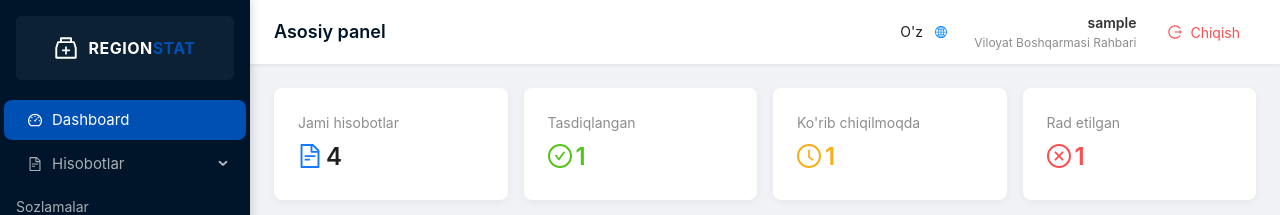
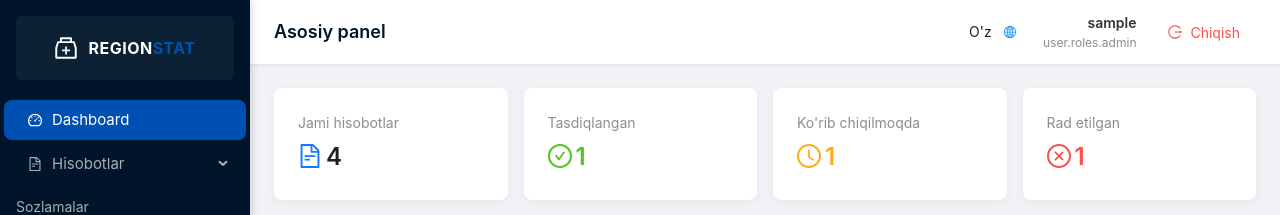
Before and after one commit to Ravshan1989/project_ses, a React (Vite) app in the folder frontend/: page /dashboard in a window 1280 px wide. Shown: the top 215 px of the page. Built offline with nearby package versions, Linux system fonts and the light colour scheme; no server answers; sample sign-in values are in the browser's storage.

Commit message:
Fix: Make header role display dynamic

```diff
--- a/frontend/src/App.tsx
+++ b/frontend/src/App.tsx
@@ -258,7 +258,9 @@ const MainLayout: React.FC<{ children: React.ReactNode }> = ({ children }) => {
                             <Text strong style={{ display: 'block', color: '#333' }}>
                                 {localStorage.getItem('user_full_name') || localStorage.getItem('username') || 'Foydalanuvchi'}
                             </Text>
-                            <Text type="secondary" style={{ fontSize: '12px' }}>{t('user.roles.REGION_HEAD')}</Text>
+                            <Text type="secondary" style={{ fontSize: '12px' }}>
+                                {t(`user.roles.${localStorage.getItem('user_role') || 'STAFF'}`)}
+                            </Text>
                         </div>
 
                         <Button
```
